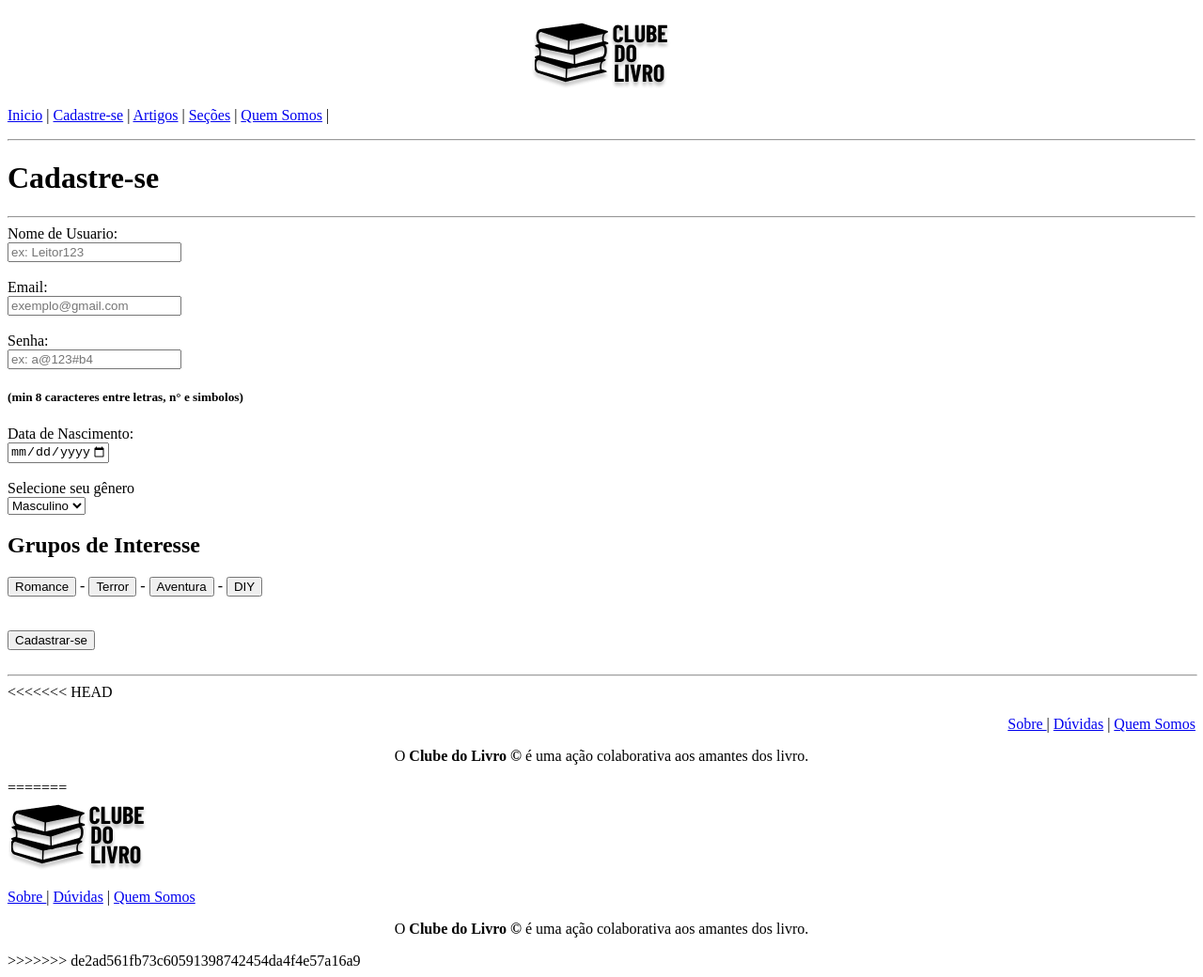
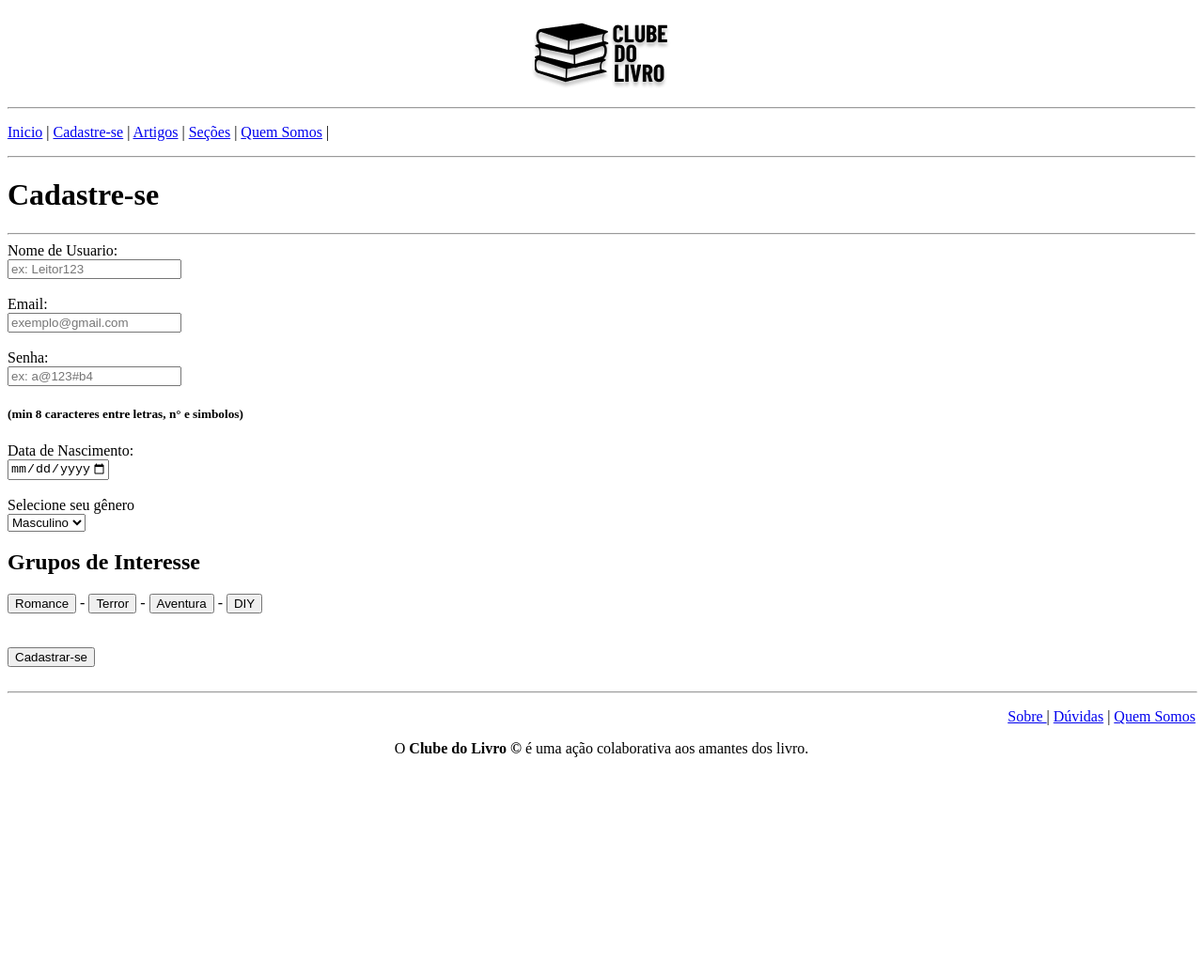
Before and after one commit to wallinghston/projeto_proz_12, a plain HTML site: page cadastro.html in a window 1280 px wide. Shown: the whole page at 94% size. After the commit the page ends 822 px from the top, so only its background shows below. Drawn offline with Linux system fonts and the light colour scheme.

Commit message:
Correção dos menus

```diff
--- a/about.html
+++ b/about.html
@@ -3,13 +3,8 @@
   <head>
     <meta charset="UTF-8" />
     <meta name="viewport" content="width=device-width, initial-scale=1.0" />
-<<<<<<< HEAD
-    <link rel="icon" type="image/png" href="./Img/bookico.png" />
-    <title>Sobre</title>
-=======
     <link rel="icon" type="image/png" href="./img/bookico.png" />
     <title>Quem Somos</title>
->>>>>>> de2ad561fb73c60591398742454da4f4e57a16a9
   </head>
   <body>
     <header>
@@ -18,7 +13,7 @@
           <img src="./img/logo.png" alt="Logo Clube do Livro" />
         </p>
       </a>
-
+  <hr>
       <p>
         <a href="./index.html">Inicio</a> |
         <a href="./cadastro.html">Cadastre-se</a> |
--- a/cadastro.html
+++ b/cadastro.html
@@ -13,7 +13,7 @@
           <img src="./img/logo.png" alt="Logo Clube do Livro" />
         </p>
       </a>
-
+<hr>
       <p>
         <a href="./index.html">Inicio</a> |
         <a href="./cadastro.html">Cadastre-se</a> |
@@ -119,36 +119,15 @@
     <br />
 
     <hr width="100%" />
-<<<<<<< HEAD
-   <!-- Rodapé da página -->
-   <footer>
-    <p align="right">
-      <a href="/index.html" target="_blank"> Sobre </a> |
-      <a href="/faq.html" target="_blank"> Dúvidas</a> |
-      <a href="/about.html" target="_blank"> Quem Somos</a>
-    </p>
-<p align="center">
-O <b>Clube do Livro ©</b> é uma ação colaborativa aos amantes dos livro.
-</p>
-</footer>
-=======
     <footer>
-      <span>
-        <a href="./index.html">
-          <img src="img/logo.png" alt="logo Clube do Livro" />
-        </a>
-      </span>
-      <br />
-
-      <p>
+      <p align="right">
         <a href="/index.html" target="_blank"> Sobre </a> |
         <a href="/faq.html" target="_blank"> Dúvidas</a> |
         <a href="/about.html" target="_blank"> Quem Somos</a>
       </p>
-      <p align="center">
-        O <b>Clube do Livro ©</b> é uma ação colaborativa aos amantes dos livro.
-      </p>
-    </footer>
->>>>>>> de2ad561fb73c60591398742454da4f4e57a16a9
+  <p align="center">
+  O <b>Clube do Livro ©</b> é uma ação colaborativa aos amantes dos livro.
+  </p>
+</footer>
   </body>
 </html>
```
Also changed, not shown: artigos.html (+3 -14 lines), faq.html (+0 -15 lines), index.html (+5 -13 lines), secoes.html (+3 -21 lines).
